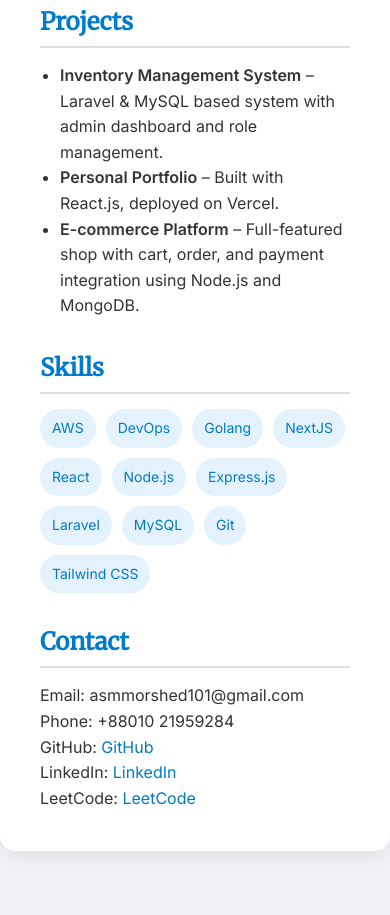
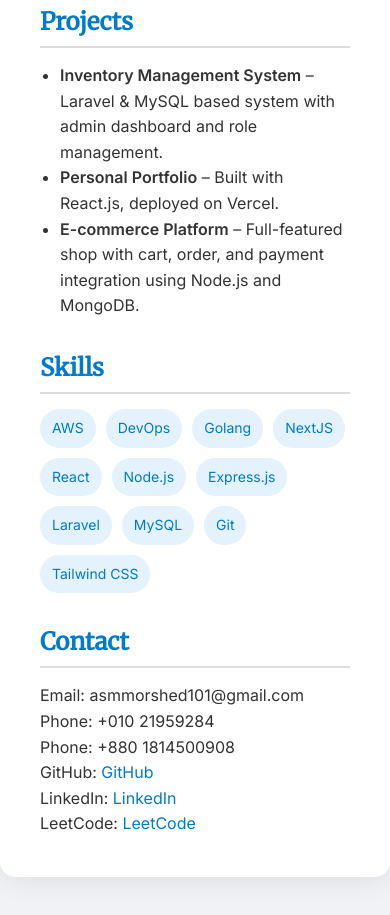
Before and after one commit to asmmorshed101/resume, a plain HTML site: page index.html in a window 390 px wide. Shown: the part 1730-2645 px from the top of the page. Before the commit the page ends 2621 px from the top, so only its background shows below. Drawn offline with Linux system fonts and the light colour scheme.

Commit message:
added phone number

```diff
--- a/index.html
+++ b/index.html
@@ -72,7 +72,8 @@
     <section class="contact">
       <h2>Contact</h2>
       <p>Email: asmmorshed101@gmail.com</p>
-      <p>Phone: +88010 21959284</p>
+      <p>Phone: +010 21959284</p>
+      <p>Phone: +880 1814500908</p>
       <p>GitHub: <a href="https://github.com/asmmorshed101" target="_blank">GitHub</a></p>
       <p>LinkedIn: <a href="https://www.linkedin.com/in/asmmorshed/" target="_blank">LinkedIn</a></p>
       <p>LeetCode: <a href="https://leetcode.com/u/asmmorshed101/" target="_blank">LeetCode</a></p>
```
